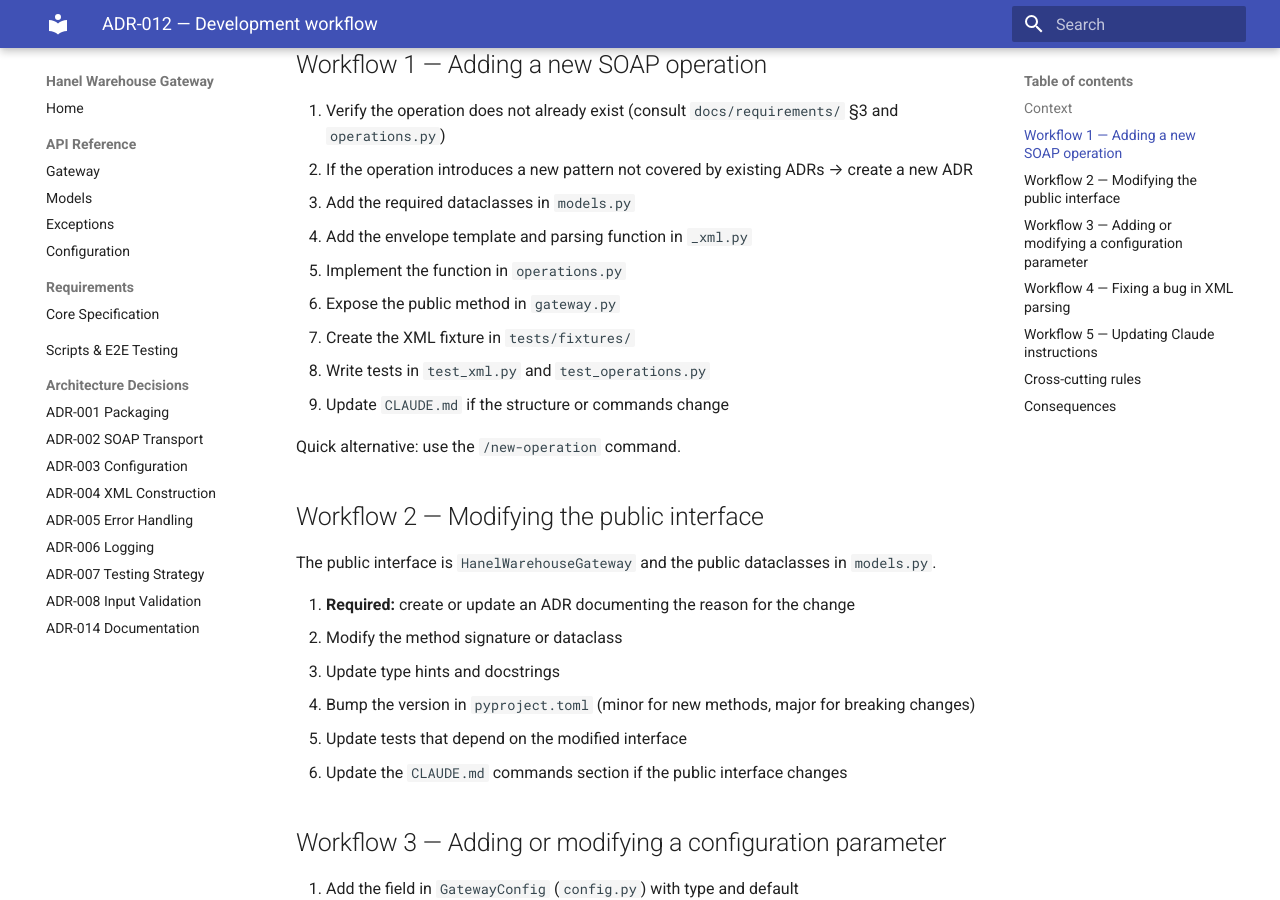
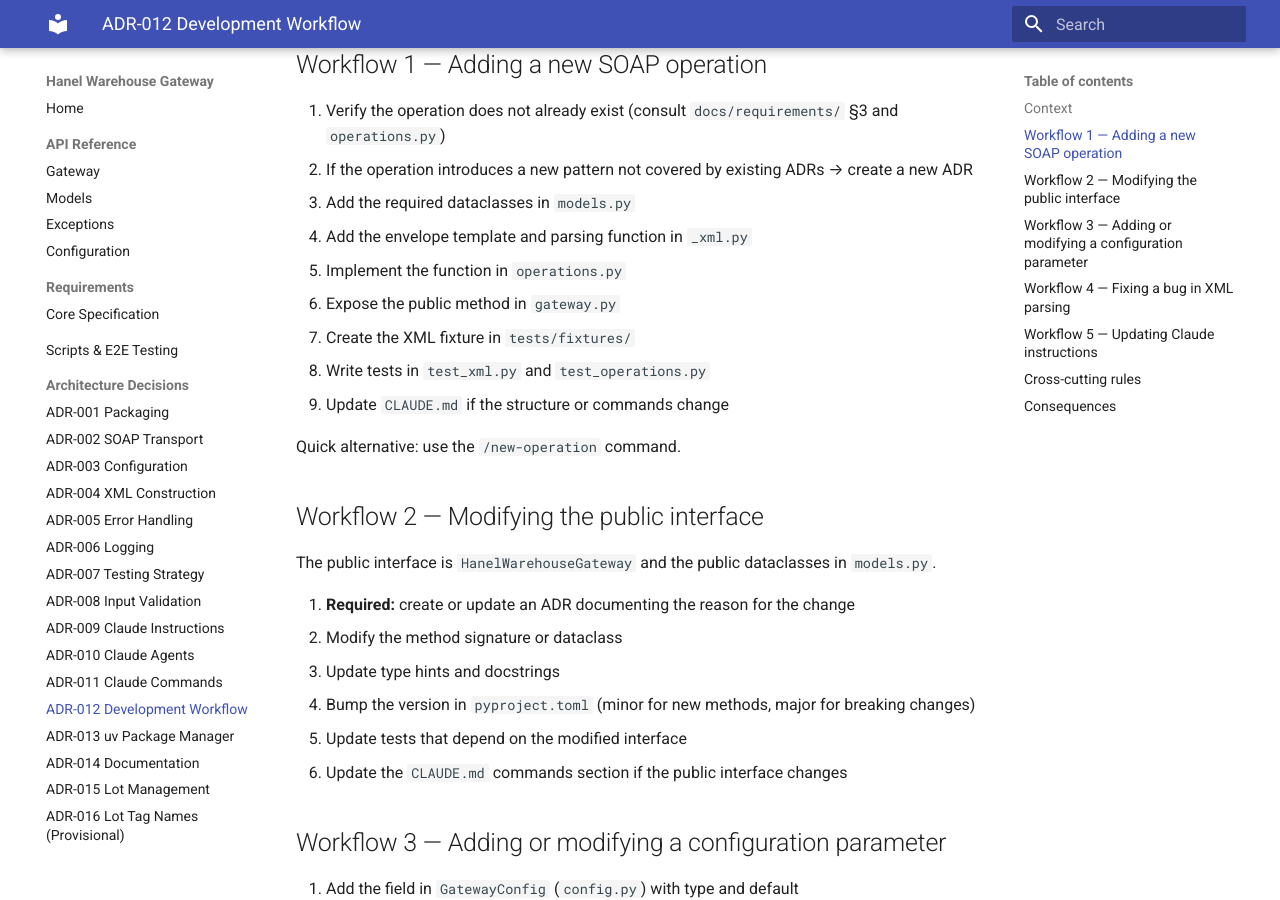
Before and after one commit to 6feetup/hanel_warehouse_gateway, an MkDocs documentation site: the page built from docs/adr/012-development-workflow.md, in a window 1280 px wide and 900 px high, scrolled down 392 px. Built offline with MkDocs 1.6.1 and Material for MkDocs 9.7.7, drawn with Linux system fonts in a browser that asks for light colours.

Commit message:
docs: add missing ADRs 009-013, 015-016 to MkDocs navigation
ADRs 009–013, 015, and 016 existed on disk but were never added to
the nav section of mkdocs.yml, so they were invisible in the published
documentation.

Co-Authored-By: Claude Sonnet 4.6 <noreply@anthropic.com>

```diff
--- a/mkdocs.yml
+++ b/mkdocs.yml
@@ -47,4 +47,11 @@ nav:
     - ADR-006 Logging: adr/006-logging.md
     - ADR-007 Testing Strategy: adr/007-testing-strategy.md
     - ADR-008 Input Validation: adr/008-input-validation.md
+    - ADR-009 Claude Instructions: adr/009-claude-instructions.md
+    - ADR-010 Claude Agents: adr/010-claude-agents.md
+    - ADR-011 Claude Commands: adr/011-claude-commands.md
+    - ADR-012 Development Workflow: adr/012-development-workflow.md
+    - ADR-013 uv Package Manager: adr/013-uv-package-manager.md
     - ADR-014 Documentation: adr/014-documentation-toolchain.md
+    - ADR-015 Lot Management: adr/015-lot-management.md
+    - ADR-016 Lot Tag Names (Provisional): adr/016-lot-tag-names-provisional.md
```
Also changed, not shown: 1 other file.
